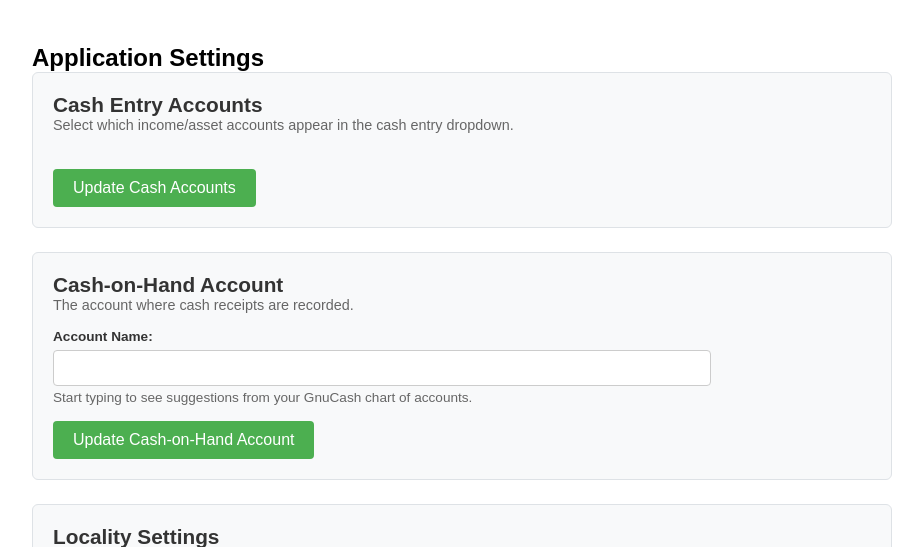
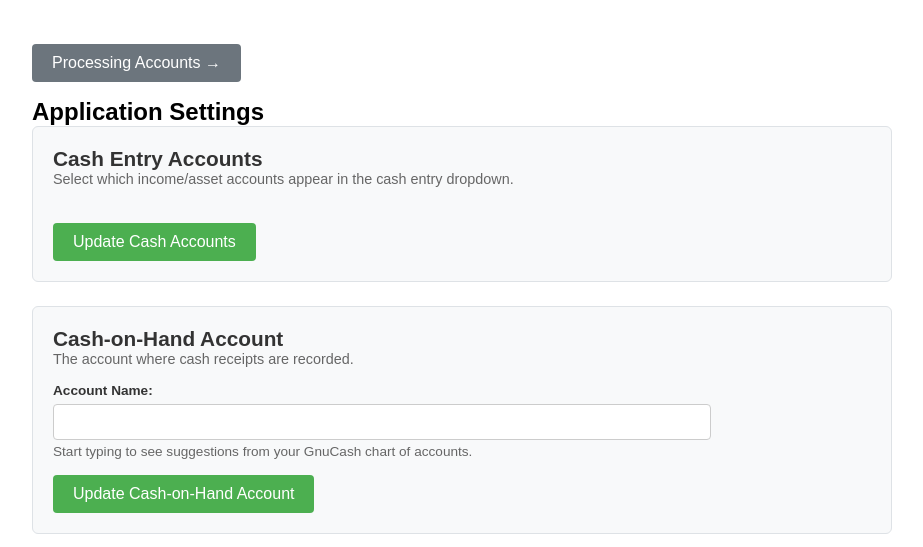
Before and after one commit to conradstorz/GnuCash_Bills_and_Income, a FastAPI app: template web/templates/settings.html in a window 1280 px wide. Shown: the part 88-635 px from the top of the page, without its empty margins (178-1101 px from the left). Run offline with FastAPI, Linux system fonts and the light colour scheme; the template is opened without the code that fills it, so the values that code supplies are empty.

Commit message:
feat: gate process buttons on configured accounts; add navigation links
Process and Process All buttons are now disabled when processing accounts
(A/P and checking) are not configured, with a link to the settings page.
Adds navigation link to processing accounts page from settings.html.

Co-Authored-By: Claude Sonnet 4.6 <noreply@anthropic.com>

```diff
--- a/web/app.py
+++ b/web/app.py
@@ -121,6 +121,7 @@ def dashboard(request: Request):
         "error": None,
         "cash_accounts": _get_enabled_cash_accounts(),
         "bank_accounts": gnucash_db.get_checking_accounts(),
+        "processing_accounts_configured": settings.processing_accounts_configured,
     })
 
 
@@ -157,6 +158,7 @@ def remove_from_queue(request: Request, index: int):
     return templates.TemplateResponse(request, "partials/queued_bills.html", {
         "queue": queue,
         "last_error": None if ok else f"Could not remove bill at index {index}",
+        "processing_accounts_configured": settings.processing_accounts_configured,
     })
 
 
@@ -239,6 +241,7 @@ def process_all(request: Request):
     return templates.TemplateResponse(request, "partials/queued_bills.html", {
         "queue": remaining,
         "last_error": "; ".join(errors) if errors else None,
+        "processing_accounts_configured": settings.processing_accounts_configured,
     })
 
 
@@ -252,6 +255,7 @@ def process_one(request: Request, index: int):
         return templates.TemplateResponse(request, "partials/queued_bills.html", {
             "queue": queue,
             "last_error": f"Bill at index {index} not found in queue",
+            "processing_accounts_configured": settings.processing_accounts_configured,
         })
     result = _process_one_bill(bill)
     if result["ok"]:
@@ -260,6 +264,7 @@ def process_one(request: Request, index: int):
     return templates.TemplateResponse(request, "partials/queued_bills.html", {
         "queue": remaining,
         "last_error": None if result["ok"] else result["error"],
+        "processing_accounts_configured": settings.processing_accounts_configured,
     })
 
 
@@ -287,6 +292,7 @@ def edit_queue_item(
     return templates.TemplateResponse(request, "partials/queued_bills.html", {
         "queue": queue,
         "last_error": None if ok else f"Could not update bill at index {index}",
+        "processing_accounts_configured": settings.processing_accounts_configured,
     })
 
 
@@ -448,6 +454,7 @@ def get_queued_bills_partial(request: Request):
     return templates.TemplateResponse(request, "partials/queued_bills.html", {
         "queue": queue,
         "last_error": None,  # Polling auto-clears stale action errors — intentional
+        "processing_accounts_configured": settings.processing_accounts_configured,
     })
 
 
--- a/web/templates/settings.html
+++ b/web/templates/settings.html
@@ -4,6 +4,9 @@
 
 {% block content %}
 <div class="settings-container">
+  <div style="margin-bottom:1rem">
+    <a href="/settings/processing-accounts" class="btn-secondary">Processing Accounts &#8594;</a>
+  </div>
   <h2>Application Settings</h2>
 
   {% if success %}
```
Also changed, not shown: tests/test_web_app.py (+28 -0 lines), web/templates/partials/queued_bills.html (+7 -2 lines).
